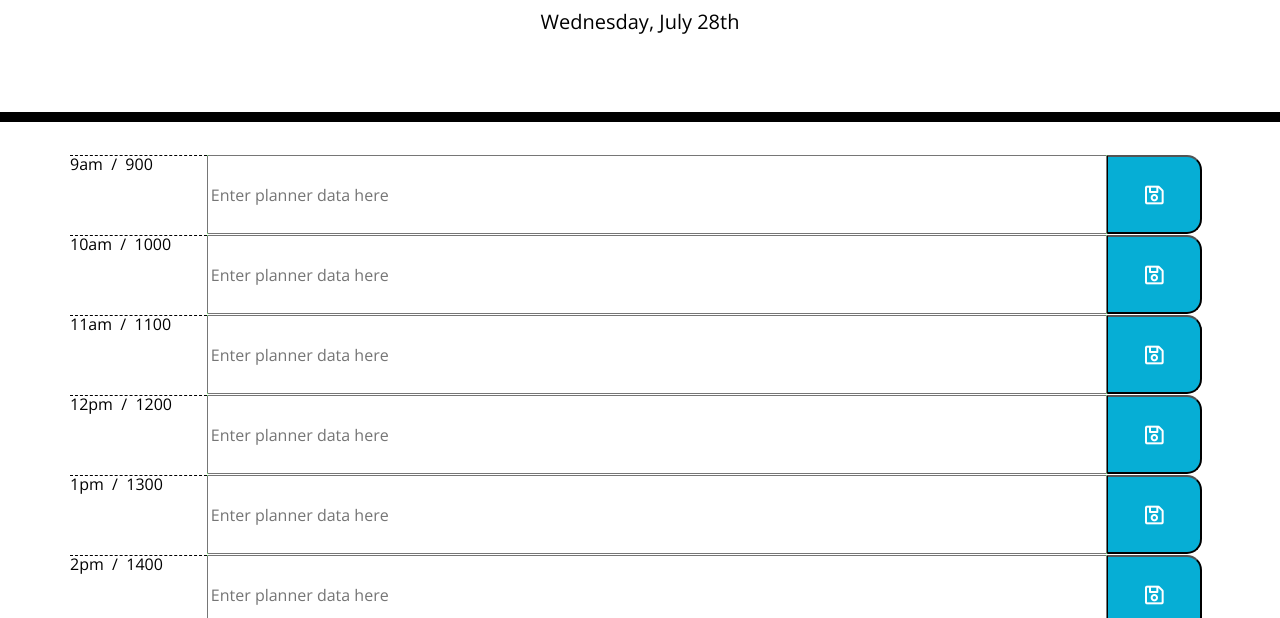
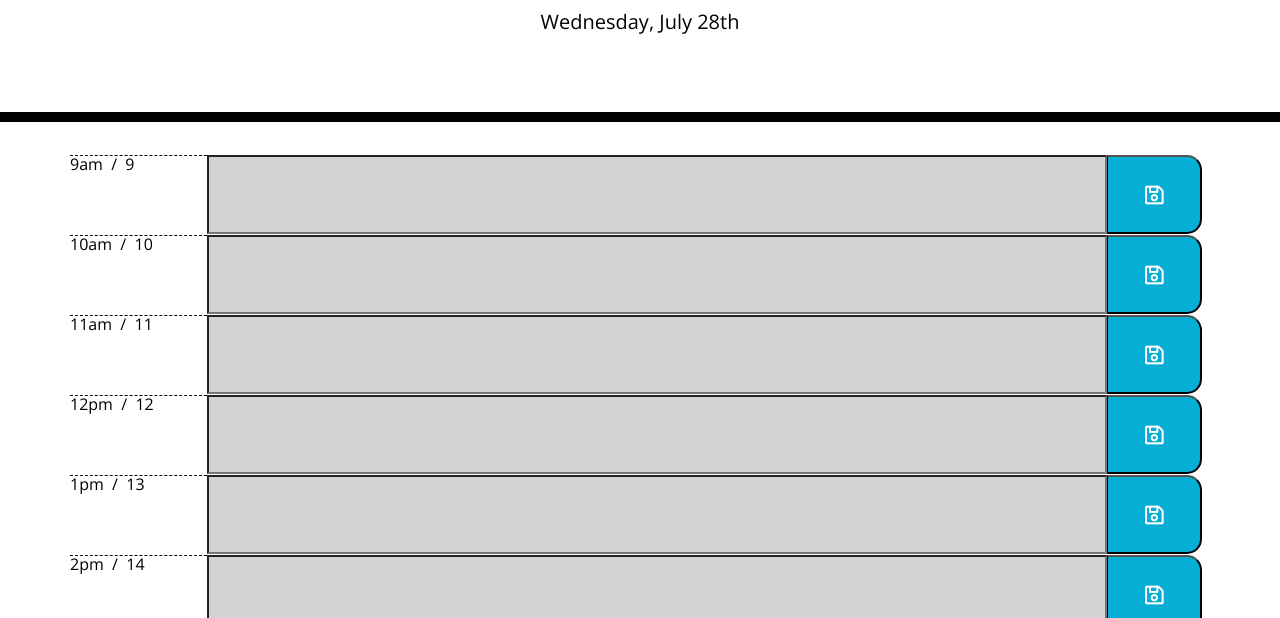
Before and after one commit to micah41224/05-Third-Party-APIs-Work-Day-Scheduler, a plain HTML site: page index.html in a window 1280 px wide. Shown: the part 182-800 px from the top of the page. Drawn offline with nearby package versions, Linux system fonts and the light colour scheme.

Commit message:
Pretty colors YAY

```diff
--- a/assets/js/script.js
+++ b/assets/js/script.js
@@ -75,14 +75,29 @@ var dayArray = [
 ]
 */
 
+function timeColorShift() {
+    if (military[i] < presentTime) {
+      inputForm.addClass("past");
+  }
+      else if(military[i] > presentTime) {
+          inputForm.addClass("future");
+      }
+      else if(military[i] = presentTime) {
+          inputForm.addClass("present");
+      }
+console.log("military time " +military[i]);
+console.log("present time " +presentTime);
+  }
+
 var today = moment();
 $("#currentDay").text(today.format("dddd, MMMM Do"));
 
 
 var hours = ["9am", "10am", "11am", "12pm", "1pm", "2pm", "3pm", "4pm", "5pm"];
-var military = [0900, 1000, 1100, 1200, 1300, 1400, 1500, 1600, 1700];
+var military = [9, 10, 11, 12, 13, 14, 15, 16, 17];
 var dailyEntry = ["", "", "", "", "", "", "", "", ""];
-var presentTime = moment().hour();
+var presentTime = (moment().hour())-6;
+console.log(moment().hour())
 
 
 var rootDiv = $('#root');
@@ -98,18 +113,13 @@ for (var i = 0; i < hours.length; i++) {
     var btnBox = $("<button class='col-md-1 saveBtn'>")
     var actualBtn = $("<i class='far fa-save fa-lg'></i>")
     //var inputForm = $("<form class='dataEntry future' type='text' placeholder='Enter planner' style='width:100%'></form>");
-    var inputForm = $("<form class='dataEntry future'></form>");
+    //var inputForm = $("<form class='dataEntry'></form>");
+    var inputForm = $("<input>")
+    $(inputForm).css("width","100%")
+    //var inputInput;
 
     /*
-    .attr({
-        "class": "dataEntry future",
-        "type": "text",
-        "placeholder": "Enter planner",
-        "style": "width:100%"
-});
-    */
-
-    inputForm.append(
+    inputInput.append(
         $("<input>",
              { type:'text',
                //class:'future',
@@ -118,19 +128,24 @@ for (var i = 0; i < hours.length; i++) {
                style:'width:100%' }
          )
     );
+*/
 
     timeBox.text(hours[i]+"  /  "+military[i]);
     entryBox.text(dailyEntry[i]);
 
-
+   // inputForm.append(inputInput);
     rootDiv.append(baseRow);
     btnBox.append(actualBtn);
     entryBox.append(inputForm);
     baseRow.append(timeBox, entryBox, btnBox);
 
+    timeColorShift();
 
   }
 
+
+
+ /*
   function timeColorShift() {
       if (military[i] > presentTime) {
         inputForm.addclass("past");
@@ -141,10 +156,12 @@ for (var i = 0; i < hours.length; i++) {
         else if(military[i] < presentTime) {
             inputForm.addclass("present");
         }
-
+console.log(i);
     }
 
-        timeColorShift();
+    timeColorShift();
+*/
+
 
 
 /*
@@ -177,3 +194,19 @@ for (var i = 0; i < hours.length; i++) {
 
 
   // Json might can be used to enable you to use the array as it can pack and unpack them in relation to local storage?
+
+
+/*
+  function compareTime() {
+    if (militaryHours[i] > currentHour) {
+        inpDiv.addClass("future");
+        inpDiv.attr("title", "future");
+    }
+    else if (militaryHours[i] < currentHour) {
+        inpDiv.addClass("past");
+        inpDiv.attr("title", "past");
+    }
+    else if (militaryHours[i] == currentHour) {
+        inpDiv.addClass("present");
+        inpDiv.attr("title", "present");
+        */
--- a/style.css
+++ b/style.css
@@ -45,13 +45,13 @@ textarea {
 }
 
 .past {
-  background-color: #d3d3d3;
-  color: white;
+  background-color:#d3d3d3;
+  /*color: white;*/
 }
 
 .present {
   background-color: #ff6961;
-  color: white;
+  /*color: white;*/
 }
 
 .future {
```
